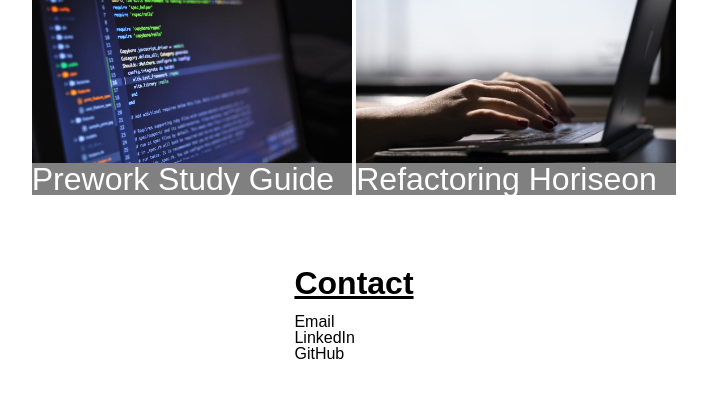
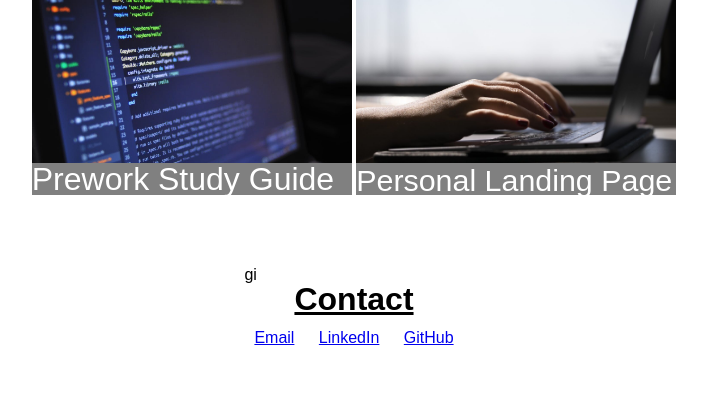
Before and after one commit to bdilollo/professional-portfolio, a plain HTML site: page index.html in a window 1280 px wide. Shown: the part 833-1248 px from the top of the page, without its empty margins (318-1025 px from the left). Drawn offline with Linux system fonts and the light colour scheme.

Commit message:
add working links to contact section

```diff
--- a/assets/css/style.css
+++ b/assets/css/style.css
@@ -96,12 +96,22 @@ div {
     width: 25vw;
 }
 
+.landing-page {
+    font-size: 1.9rem;
+    padding-top: 2px;
+}
+
 main h3 {
     font-size: 2rem;
 }
 
 #contact h3 {
     padding-bottom: 15px;
+}
+
+#contact li {
+    display: inline;
+    padding: 10px;
 }
 
 @media screen and (max-width: 992px) {
--- a/index.html
+++ b/index.html
@@ -46,15 +46,15 @@
             </nav>
             <nav class="project other">
                 <a href="https://bdilollo.github.io/my-first-project/"><img src="./assets/images/landing-page-image.jpeg" alt="hands typing at a keyboard">
-                    <div>Refactoring Horiseon</div></a>
+                    <div class="landing-page">Personal Landing Page</div></a>
             </nav>
         </section>
-        <section id="contact">
+        <section id="contact">gi
             <h3>Contact</h3>
                 <ul>
-                    <li>Email</li>
-                    <li>LinkedIn</li>
-                    <li>GitHub</li>
+                    <li><a href="mailto:placeholder@example.com">Email</a></li>
+                    <li><a href="https://www.linkedin.com/in/bradley-dilollo/">LinkedIn</a></li>
+                    <li><a href="https://github.com/bdilollo">GitHub</a></li>
                 </ul>
         </section>
     </main>
```
